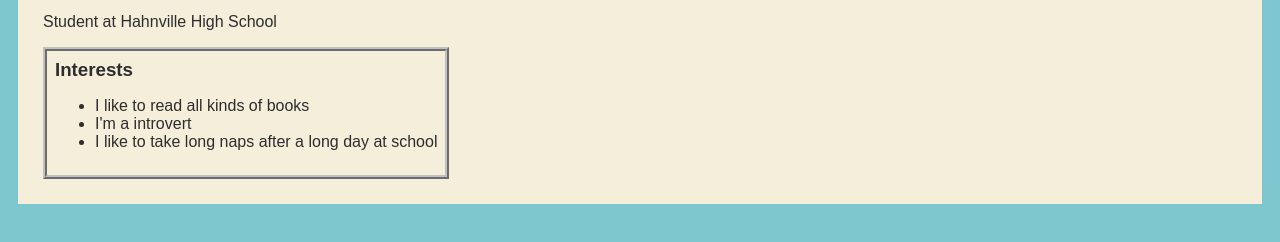
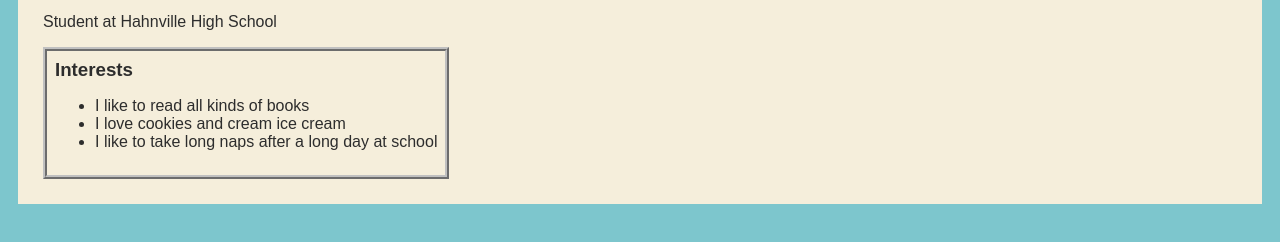
Before and after one commit to LaurielleI/LaurielleI.github.io, a plain HTML site: page index.html in a window 1280 px wide. Shown: the part 182-424 px from the top of the page. Drawn offline with Linux system fonts and the light colour scheme.

Commit message:
add index.html and css files

```diff
--- a/index.html
+++ b/index.html
@@ -11,7 +11,7 @@
 
         </div>
             <nav>
-                <h1> Laurielle's Unique Website </h1>
+                <h1>Laurielle's Unique Website</h1>
                 <ul id="nav-ul">
                     <li class="nav-li">
                          <a href=index.html> Home </a>
@@ -36,7 +36,7 @@
                         <h3>Interests</h3>
                         <ul>
                             <li>I like to read all kinds of books </li>
-                            <li>I'm a introvert</li>
+                            <li>I love cookies and cream ice cream</li>
                             <li>I like to take long naps after a long day at school</li>
                         </ul>
                     </div>
```
